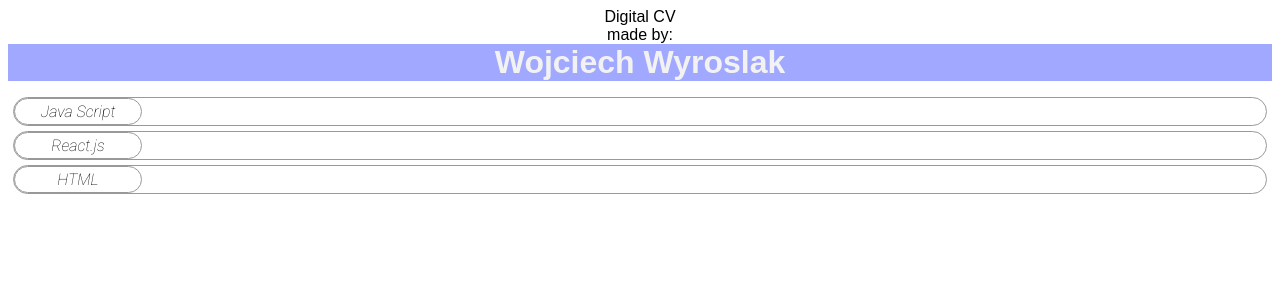
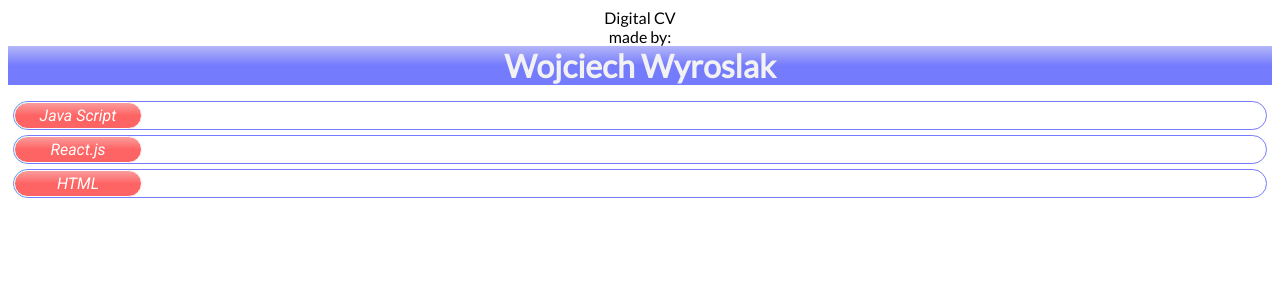
Before and after one commit to Wojciach/wyrwoj.website, a React (Create React App) app: page / in a window 1280 px wide. Shown: the top 300 px of the page. Built offline with nearby package versions, Linux system fonts and the light colour scheme.

Commit message:
befora skill slider manipulation

```diff
--- a/src/Skill.js
+++ b/src/Skill.js
@@ -15,7 +15,6 @@ function Skill(props) {
 
     function handleResize() {
 
-
       sliderWidth = document.getElementsByClassName("skill_slider")[0].clientWidth;
       setTr((sliderWidth -126) * (description[props.sName].prog / 100)  );
 
@@ -24,6 +23,7 @@ function Skill(props) {
     document.getElementById("skillSet").addEventListener("mouseenter", () => {
       setTr((sliderWidth -126) * (description[props.sName].prog / 100)  );
       document.getElementById(props.sName).classList.add(props.sName);
+      document.getElementById(props.sName + "-tail").classList.add(props.sName + "-tail");
     })
 
     window.addEventListener('resize', handleResize);
@@ -45,13 +45,28 @@ function Skill(props) {
               }
             }
 
-            .${props.sName} {
+            .${props.sName}-tail {
               animation: ${props.sName} 1.5s ease-out 0s 1 normal forwards;
             }
+
+            @keyframes ${props.sName}-tail {
+              0% {
+                transform: scaleX(0);
+              }
+              100% {
+                transform: scaleX(1);
+              }
+            }
+
+            .${props.sName}-tail {
+              animation: ${props.sName}-tail 1.5s ease-out 0s 1 normal forwards;
+            }
+
         `}
       </style>
       <div className='skill_slider'>
-        <div id={props.sName}  className={"skill "} data={props.sName}> {description[props.sName].name} </div>
+        <div id={props.sName}  className={"skill "}> {description[props.sName].name} </div>
+        <div id={props.sName + "-tail"} className="progressBar"></div>
       </div>
     </>
    )
--- a/src/app-sass.scss
+++ b/src/app-sass.scss
@@ -1,15 +1,28 @@
 
-@font-face {
-    font-family: lato;
-    src: url(lato-regular.ttf);
+/*
+font-family: 'Lato', sans-serif;
+font-family: 'Raleway', sans-serif;
+font-family: 'Roboto', sans-serif;
+font-family: 'Space Grotesk', sans-serif;
+*/
+@import url('https://fonts.googleapis.com/css2?family=Lato&family=Raleway&family=Roboto:ital@1&family=Space+Grotesk&display=swap');
 
-  }
+//colors:
 
-  @import url('https://fonts.googleapis.com/css2?family=Roboto:ital,wght@1,100&display=swap');
+$violet-1: rgb(161, 168, 255);
+$violet-2: rgb(117, 123, 253);
+$violet-3: rgb(35, 0, 142);
+
+$red: rgb(255, 100, 100);
+
+$grey-1: rgb(242, 242, 242);
+$grey-2: rgb(153, 153, 153);
+$grey-3: rgb(77, 77, 77);
+$grey-4: rgb(51, 51, 51);
 
 
 * {
-    font-family : Arial, Helvetica, sans-serif;
+    font-family : Lato, Helvetica, sans-serif;
 }
 
 h1 {
@@ -18,42 +31,42 @@ h1 {
 }
 
 #name {
-   background-color: #A1A8FF;
-   color: #F2F2F2;
+   background-color: $violet-2;
+   background-image: linear-gradient(rgba($grey-1, 0.5), $violet-2 50%);
+   color: $grey-1;
    text-align: center;
 
 }
 
 .skill_slider {
+    position: relative;
     margin: 5px;
     display: flex;
     align-items: center;
-  //  height: 40px;
-    font-family: lato;
-    border: 1px solid rgb(153, 153, 153);
+    border: 1px solid $violet-2;
     border-radius: 40px;
+
 
 }
 
 .skill {
     font-family: 'Roboto', sans-serif;
+    background-color: $red;
+    background-image: linear-gradient(rgba($grey-1, 0.4), $red 50%);
+    color: white;
     text-align: center;
     width: 120px;
     padding: 3px;
     border-radius: inherit;
-    border: 1px solid rgb(153, 153, 153);
+    border: 1px solid white;
+    z-index: 1;
 }
 
-.animate_skill {
-    animation: animation1 1s ease-out 0s 1 normal forwards;
+.progressBar {
+  position: absolute;
+  width: 40px;
+  height: 100%;
+  background-color: aqua;
+  z-index: 0;
+  border-radius: inherit;
 }
-
-@keyframes animation1 {
-  0% {
-    transform: translateX(0);
-  }
-  100% {
-    transform: translateX(300px);
-  }
-
-}
```
Also changed, not shown: src/App.js (+0 -22 lines).
